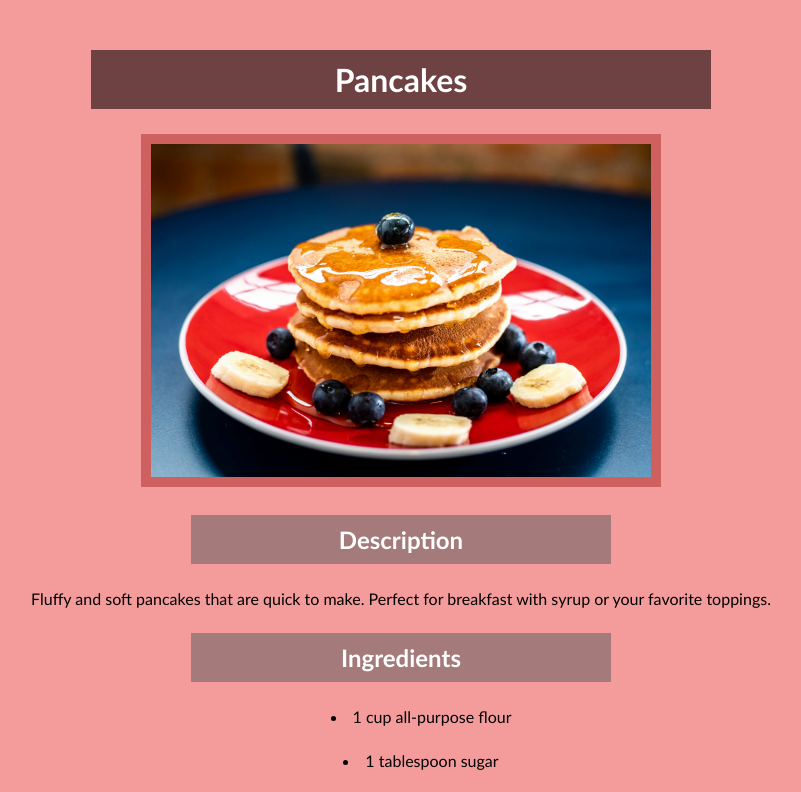
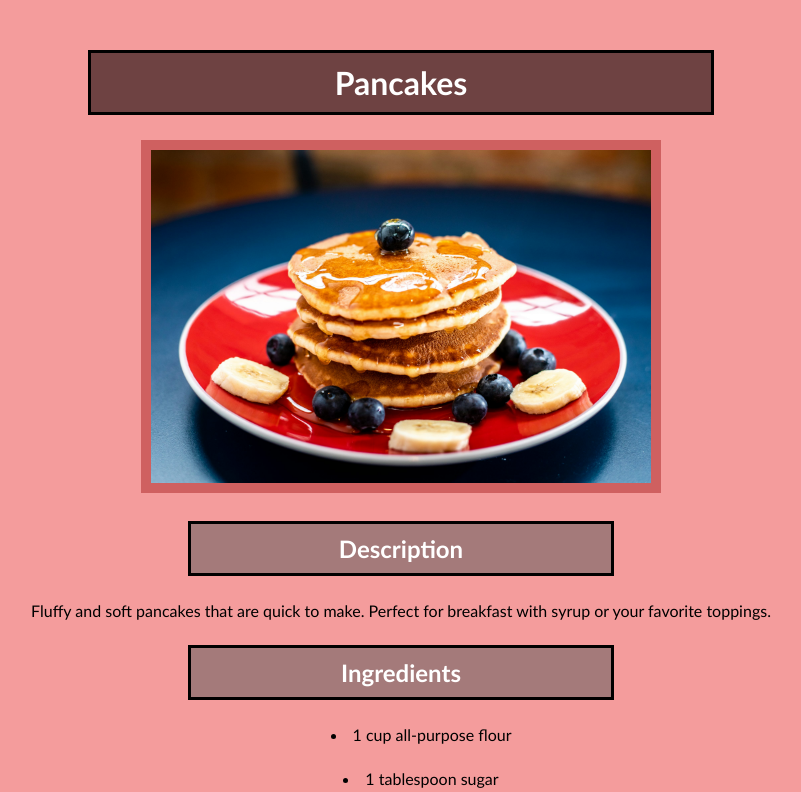
Before and after one commit to R-Najdaoui/recipes, a plain HTML site: page all-recipes/pancakes.html in a window 1280 px wide. Shown: the top 792 px of the page, without its empty margins (239-1040 px from the left). Drawn offline with Linux system fonts and the light colour scheme.

Commit message:
add borders

```diff
--- a/all-recipes/recipes.css
+++ b/all-recipes/recipes.css
@@ -24,6 +24,7 @@ h1 {
     margin: auto;
     padding: 10px;
     width: 600px;
+    border: black solid;
 }
 h2 {
     color: white;
@@ -31,6 +32,7 @@ h2 {
     width: 400px;
     margin: auto;
     padding: 10px;
+    border: black solid;
 }
 h3 {
     color: rgb(0, 0, 0);
```
